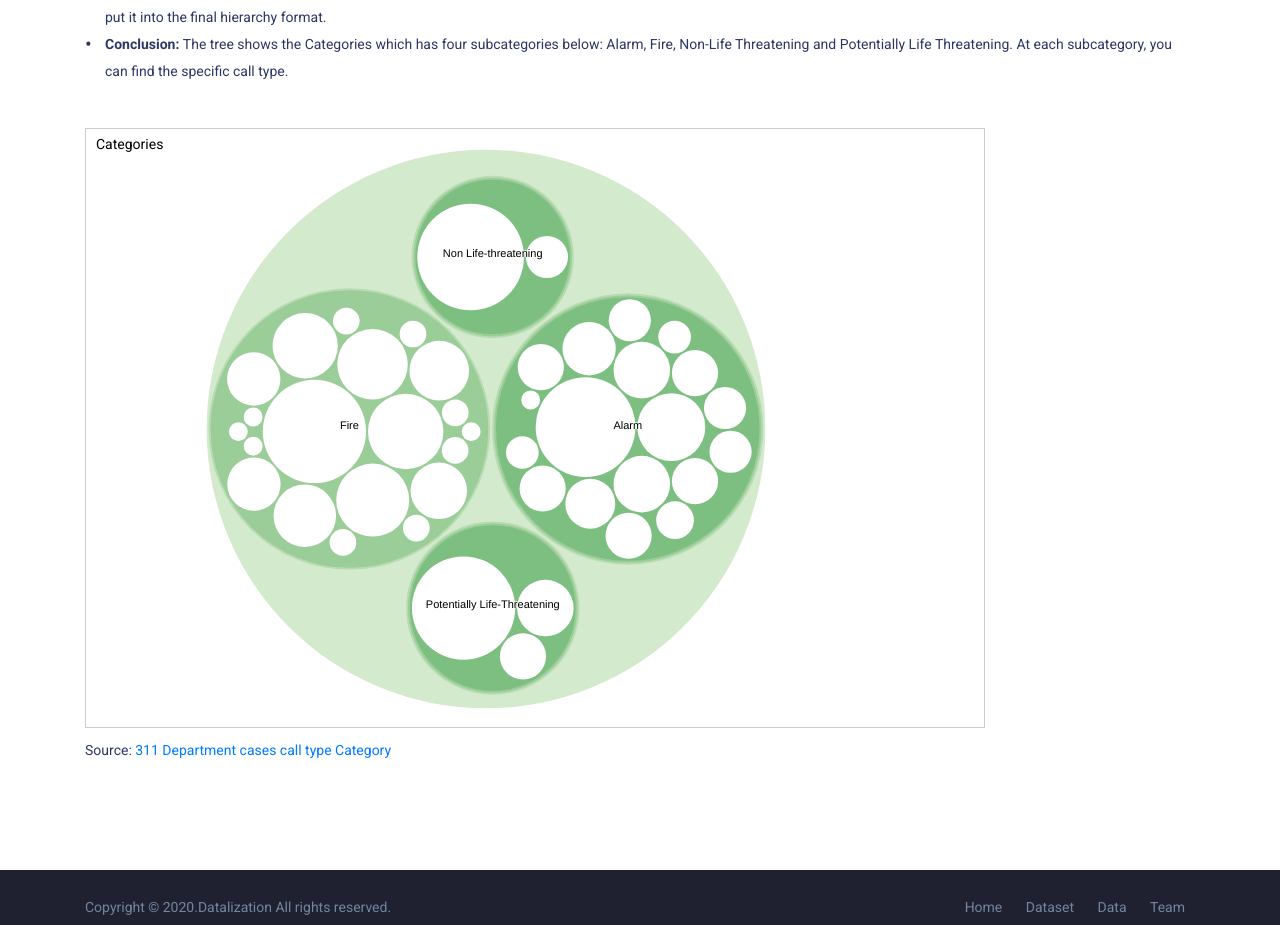
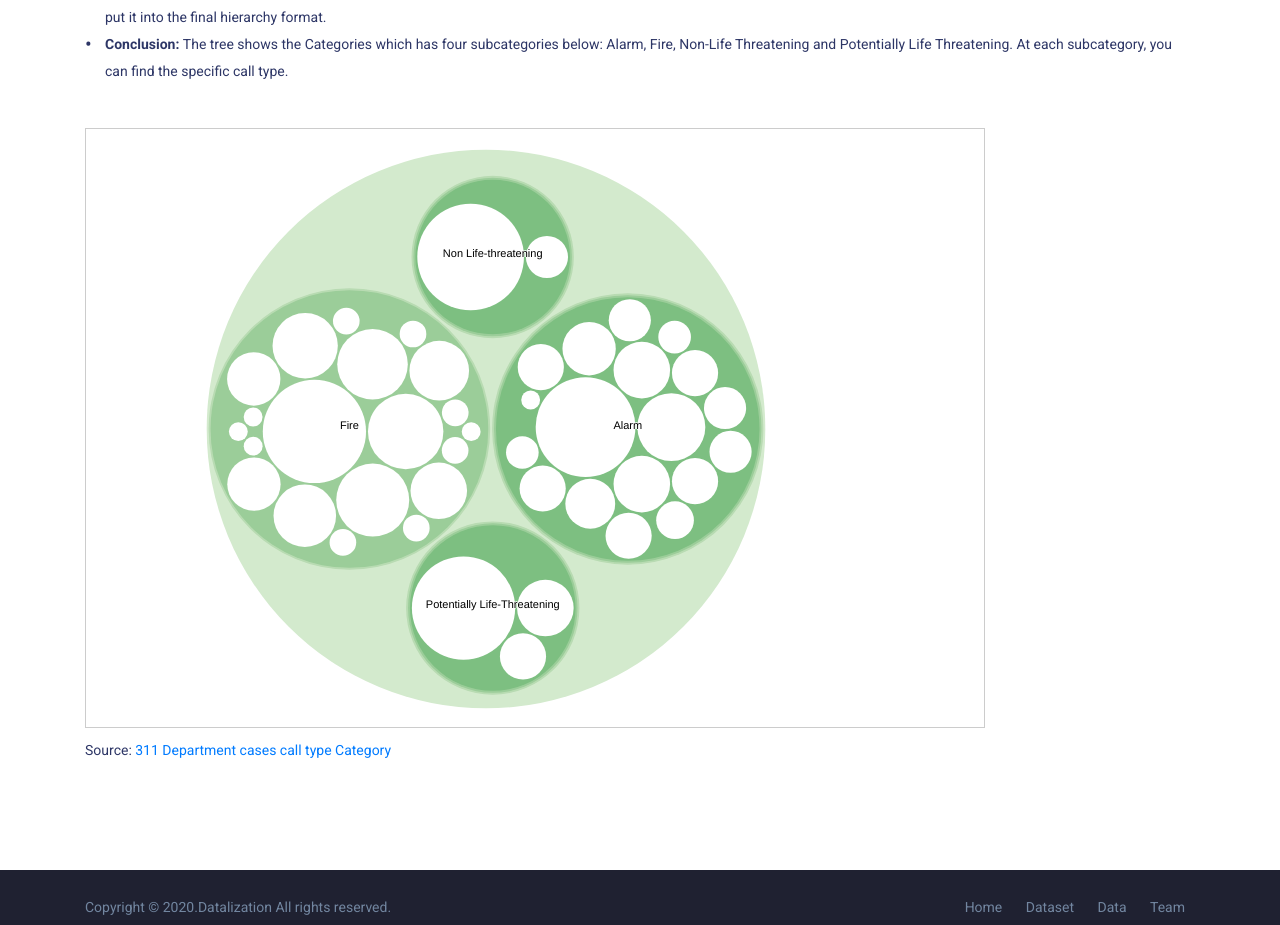
Before and after one commit to usf-cs360-spring2020/homework4-cj-luo, a plain HTML site: page pack-d3.html in a window 1280 px wide. Shown: the part 860-1785 px from the top of the page. Drawn offline with nearby package versions, Linux system fonts and the light colour scheme.

Commit message:
fix bugs

```diff
--- a/pack-d3.html
+++ b/pack-d3.html
@@ -148,9 +148,10 @@
       diameter = +svg.attr("width"),
       g = svg.append("g").attr("transform", "translate(" + 400 + "," + diameter / 3 + ")");
 
-  svg.append("text")
-      .text("Categories")
-      .attr("transform", "translate(" + 10 + "," + 20 + ")")
+  // svg.append("text")
+  //     .text("Categories")
+  //     .attr("transform", "translate(" + 10 + "," + 20 + ")");
+
   var color = d3.scaleLinear()
       .domain([-1, 5])
       .range(["rgb(237, 248, 233)", "rgb(49,163,84)", "rgb(0,109,44)"])
@@ -177,7 +178,8 @@
         .attr("class", function(d) { return d.parent ? d.children ? "node" : "node node--leaf" : "node node--root"; })
         .style("fill", function(d) { return d.children ? color(d.depth) : null; })
         .on("click", function(d) { if (focus !== d) zoom(d), d3.event.stopPropagation(); });
-        console.log(nodes);
+        // console.log(nodes);
+
   circle.on("mouseover", mouseover)
         .on("mousemove", function(d){mousemove(d);})
         .on("mouseout", mouseout);
```
